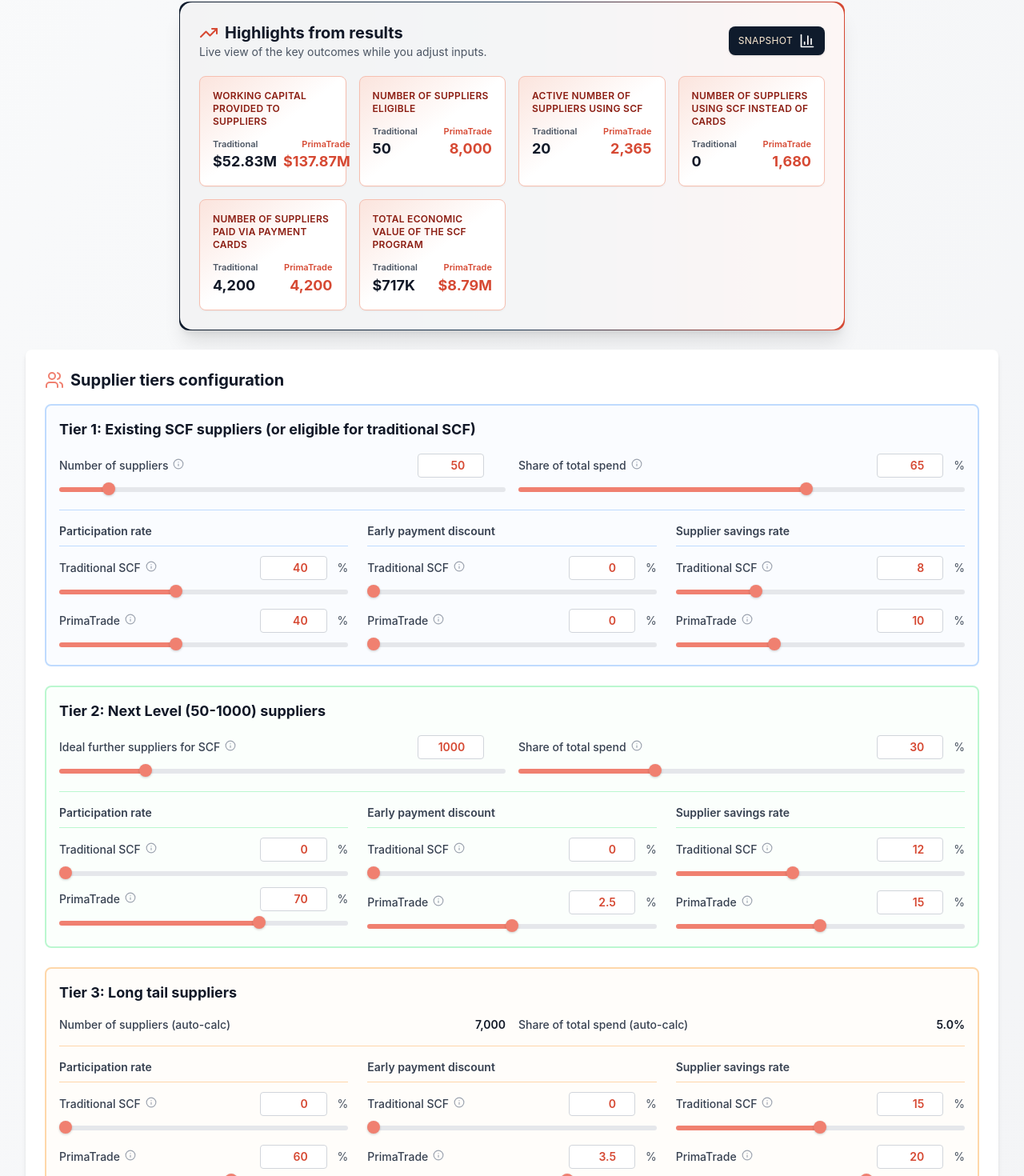
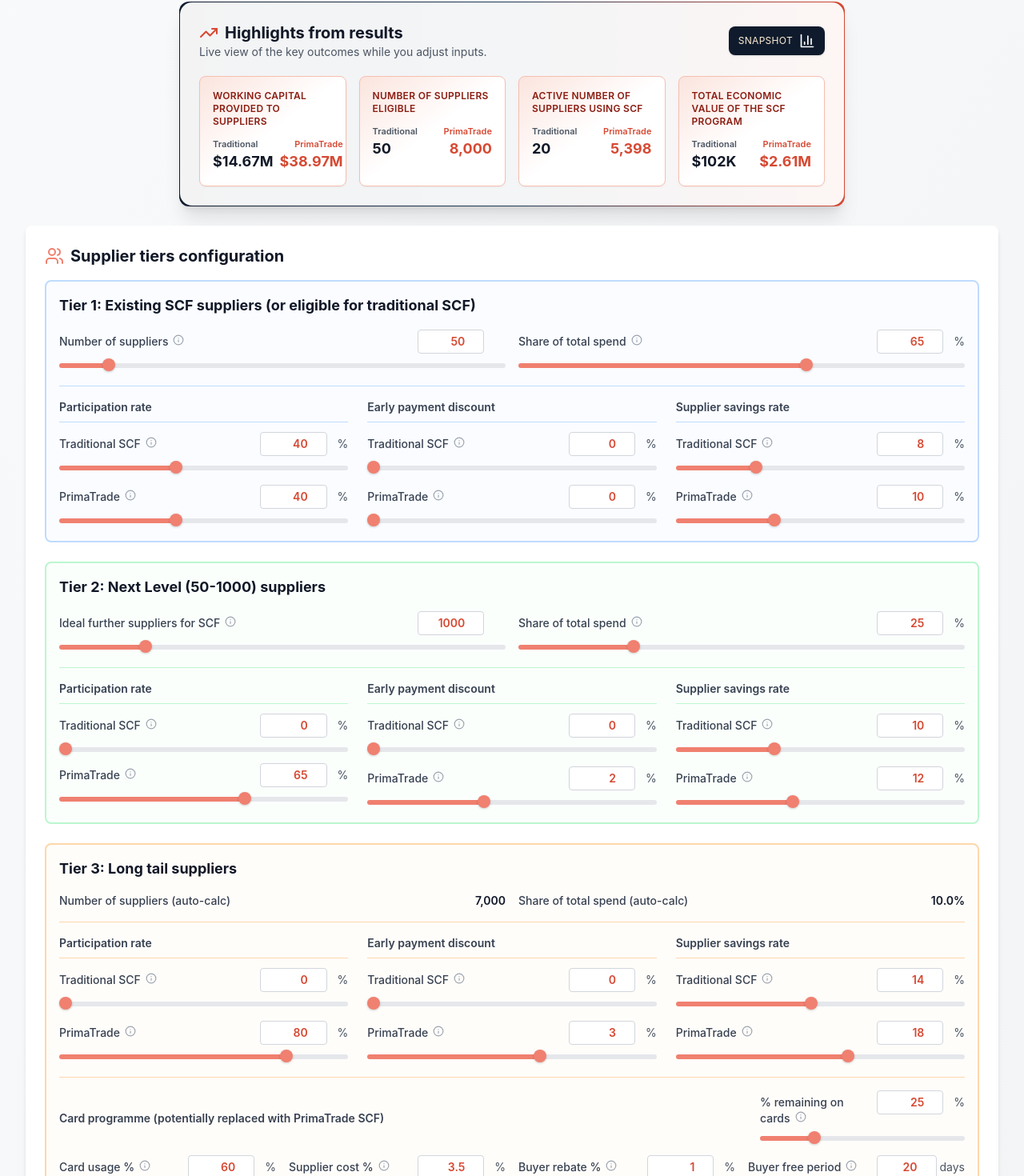
Before and after one commit to tim-1965/scfcompare, a React (Vite) app: page / in a window 1280 px wide. Shown: the part 515-1985 px from the top of the page at 80% size. Built offline with nearby package versions, Linux system fonts and the light colour scheme.

Commit message:
Add files via upload

```diff
--- a/src/SCFComparison.jsx
+++ b/src/SCFComparison.jsx
@@ -113,7 +113,7 @@
 
   // Company Profile
   const [currencySymbol, setCurrencySymbol] = useState(() => loadSavedValue('currencySymbol', '$'));
-  const [totalProcurementSpend, setTotalProcurementSpend] = useState(() => loadSavedValue('totalProcurementSpend', 1800));
+  const [totalProcurementSpend, setTotalProcurementSpend] = useState(() => loadSavedValue('totalProcurementSpend', 500));
   const [totalSuppliers, setTotalSuppliers] = useState(() => loadSavedValue('totalSuppliers', 8000));
 
   // Tier 1: Existing SCF
@@ -128,25 +128,25 @@
 
   // Tier 2: Next Level (50-1000)
   const [tier2Suppliers, setTier2Suppliers] = useState(() => loadSavedValue('tier2Suppliers', 1000));
-  const [tier2SpendPct, setTier2SpendPct] = useState(() => loadSavedValue('tier2SpendPct', 30));
+  const [tier2SpendPct, setTier2SpendPct] = useState(() => loadSavedValue('tier2SpendPct', 25));
   const [tier2TradPartPct, setTier2TradPartPct] = useState(() => loadSavedValue('tier2TradPartPct', 0));
-  const [tier2PtPartPct, setTier2PtPartPct] = useState(() => loadSavedValue('tier2PtPartPct', 70));
+  const [tier2PtPartPct, setTier2PtPartPct] = useState(() => loadSavedValue('tier2PtPartPct', 65));
   const [tier2TradDiscountPct, setTier2TradDiscountPct] = useState(() => loadSavedValue('tier2TradDiscountPct', 0));
-  const [tier2PtDiscountPct, setTier2PtDiscountPct] = useState(() => loadSavedValue('tier2PtDiscountPct', 2.5));
-  const [tier2TradSavingsPct, setTier2TradSavingsPct] = useState(() => loadSavedValue('tier2TradSavingsPct', 12));
-  const [tier2PtSavingsPct, setTier2PtSavingsPct] = useState(() => loadSavedValue('tier2PtSavingsPct', 15));
+  const [tier2PtDiscountPct, setTier2PtDiscountPct] = useState(() => loadSavedValue('tier2PtDiscountPct', 2.0));
+  const [tier2TradSavingsPct, setTier2TradSavingsPct] = useState(() => loadSavedValue('tier2TradSavingsPct', 10));
+  const [tier2PtSavingsPct, setTier2PtSavingsPct] = useState(() => loadSavedValue('tier2PtSavingsPct', 12));
 
   // Tier 3: Long Tail (auto-calculated)
   const [tier3TradPartPct, setTier3TradPartPct] = useState(() => loadSavedValue('tier3TradPartPct', 0));
-  const [tier3PtPartPct, setTier3PtPartPct] = useState(() => loadSavedValue('tier3PtPartPct', 60));
+  const [tier3PtPartPct, setTier3PtPartPct] = useState(() => loadSavedValue('tier3PtPartPct', 80));
   const [tier3TradDiscountPct, setTier3TradDiscountPct] = useState(() => loadSavedValue('tier3TradDiscountPct', 0));
-  const [tier3PtDiscountPct, setTier3PtDiscountPct] = useState(() => loadSavedValue('tier3PtDiscountPct', 3.5));
-  const [tier3TradSavingsPct, setTier3TradSavingsPct] = useState(() => loadSavedValue('tier3TradSavingsPct', 15));
-  const [tier3PtSavingsPct, setTier3PtSavingsPct] = useState(() => loadSavedValue('tier3PtSavingsPct', 20));
+  const [tier3PtDiscountPct, setTier3PtDiscountPct] = useState(() => loadSavedValue('tier3PtDiscountPct', 3.0));
+  const [tier3TradSavingsPct, setTier3TradSavingsPct] = useState(() => loadSavedValue('tier3TradSavingsPct', 14));
+  const [tier3PtSavingsPct, setTier3PtSavingsPct] = useState(() => loadSavedValue('tier3PtSavingsPct', 18));
   const [tier3CardUsagePct, setTier3CardUsagePct] = useState(() => loadSavedValue('tier3CardUsagePct', 60));
   const [tier3CardCostPct, setTier3CardCostPct] = useState(() => loadSavedValue('tier3CardCostPct', 3.5));
   const [tier3CardRebatePct, setTier3CardRebatePct] = useState(() => loadSavedValue('tier3CardRebatePct', 1.0));
-  const [tier3CardRemainPct, setTier3CardRemainPct] = useState(() => loadSavedValue('tier3CardRemainPct', 100));
+  const [tier3CardRemainPct, setTier3CardRemainPct] = useState(() => loadSavedValue('tier3CardRemainPct', 25));
 
   // AP Process & Payment Timing
   const [delayDomestic, setDelayDomestic] = useState(() => loadSavedValue('delayDomestic', 4));
@@ -418,18 +418,6 @@
       trad: formatNumber(tradTotalActive, 0),
       pt: formatNumber(ptTotalActive, 0),
       tooltip: "Smaller suppliers will more actively use the SCF program"
-    },
-    {
-      label: 'Number of suppliers using SCF instead of cards',
-      trad: formatNumber(0, 0),
-      pt: formatNumber(ptSuppliersFromCards, 0),
-      tooltip: "Suppliers on cards should switch to save the card fees"
-    },
-    {
-      label: 'Number of suppliers paid via payment cards',
-      trad: formatNumber(tradSuppliersOnCards, 0),
-      pt: formatNumber(ptSuppliersOnCards, 0),
-      tooltip: "Number of suppliers remaining on cards"
     },
     {
       label: 'Total economic value of the SCF program',
@@ -873,13 +861,17 @@
 
                       {/* Card programme */}
                       <div>
-                        <h4 className="text-sm font-semibold text-gray-700 mb-3">Card programme (potentially replaced with PrimaTrade SCF)</h4>
+                        <div className="flex flex-col sm:flex-row sm:items-center sm:justify-between gap-3 mb-3">
+                          <h4 className="text-sm font-semibold text-gray-700">Card programme (potentially replaced with PrimaTrade SCF)</h4>
+                          <div className="sm:w-64">
+                            {renderInput('% remaining on cards', tier3CardRemainPct, setTier3CardRemainPct, 0, 100, 5, '', true, false, 'w-full', {
+                              tooltip: '% of suppliers currently paid by card that remain being paid by card and not switched to SCF'
+                            })}
+                          </div>
+                        </div>
                         <div className="grid md:grid-cols-4 gap-4">
                           {renderInput('Card usage %', tier3CardUsagePct, setTier3CardUsagePct, 0, 100, 5, '', true, false, 'w-full', {
                             tooltip: 'Share of long-tail spend currently paid via cards (typical) and not switched to SCF'
-                          })}
-                          {renderInput('% remaining on cards', tier3CardRemainPct, setTier3CardRemainPct, 0, 100, 5, '', true, false, 'w-full', {
-                            tooltip: '% of suppliers currently paid by card that remain being paid by card and not switched to SCF'
                           })}
                           {renderInput('Supplier cost %', tier3CardCostPct, setTier3CardCostPct, 0, 10, 0.1, '', true, false, 'w-full', {
                             tooltip: 'All-in cost to supplier (set as needed)'
```
